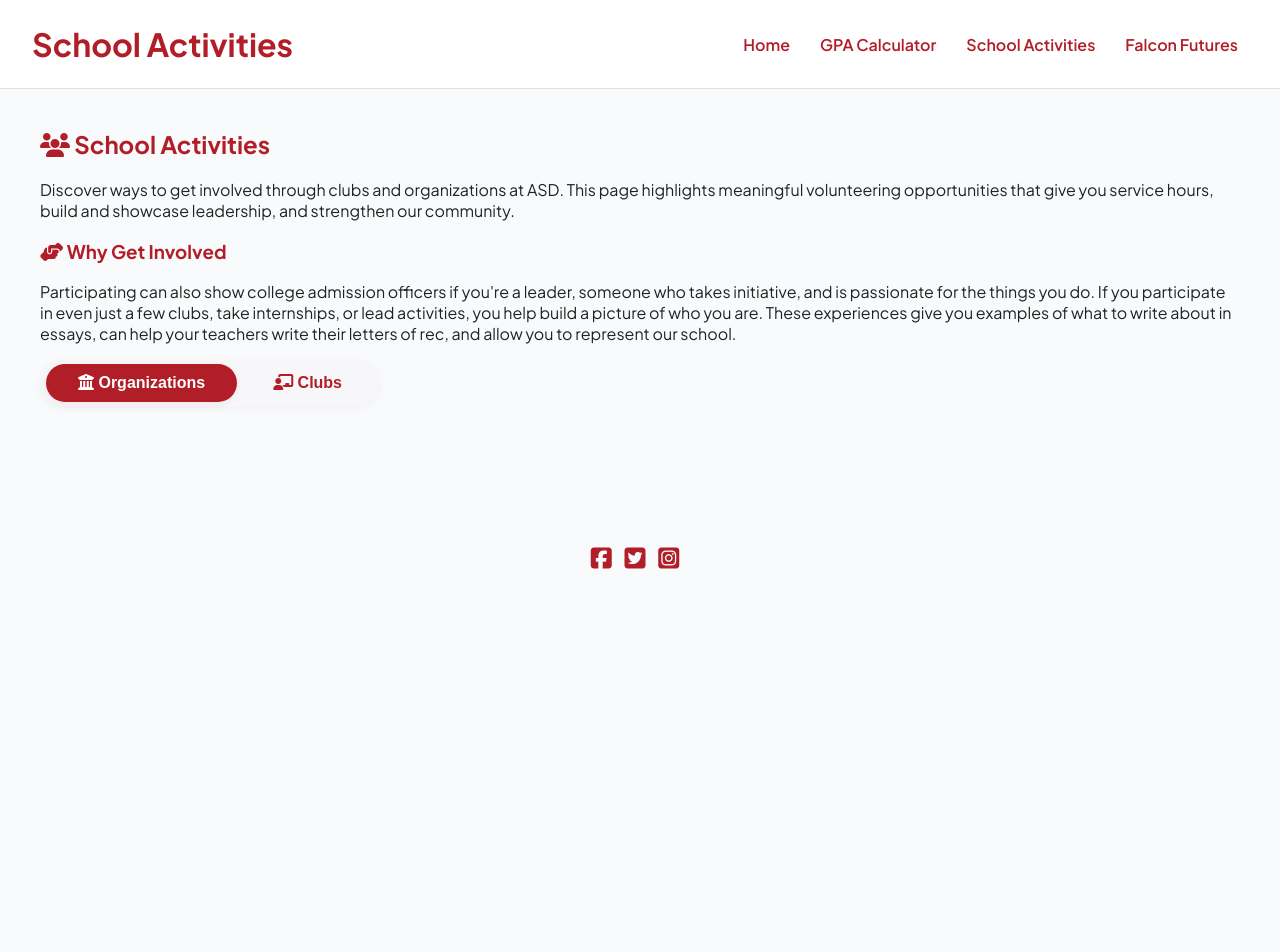
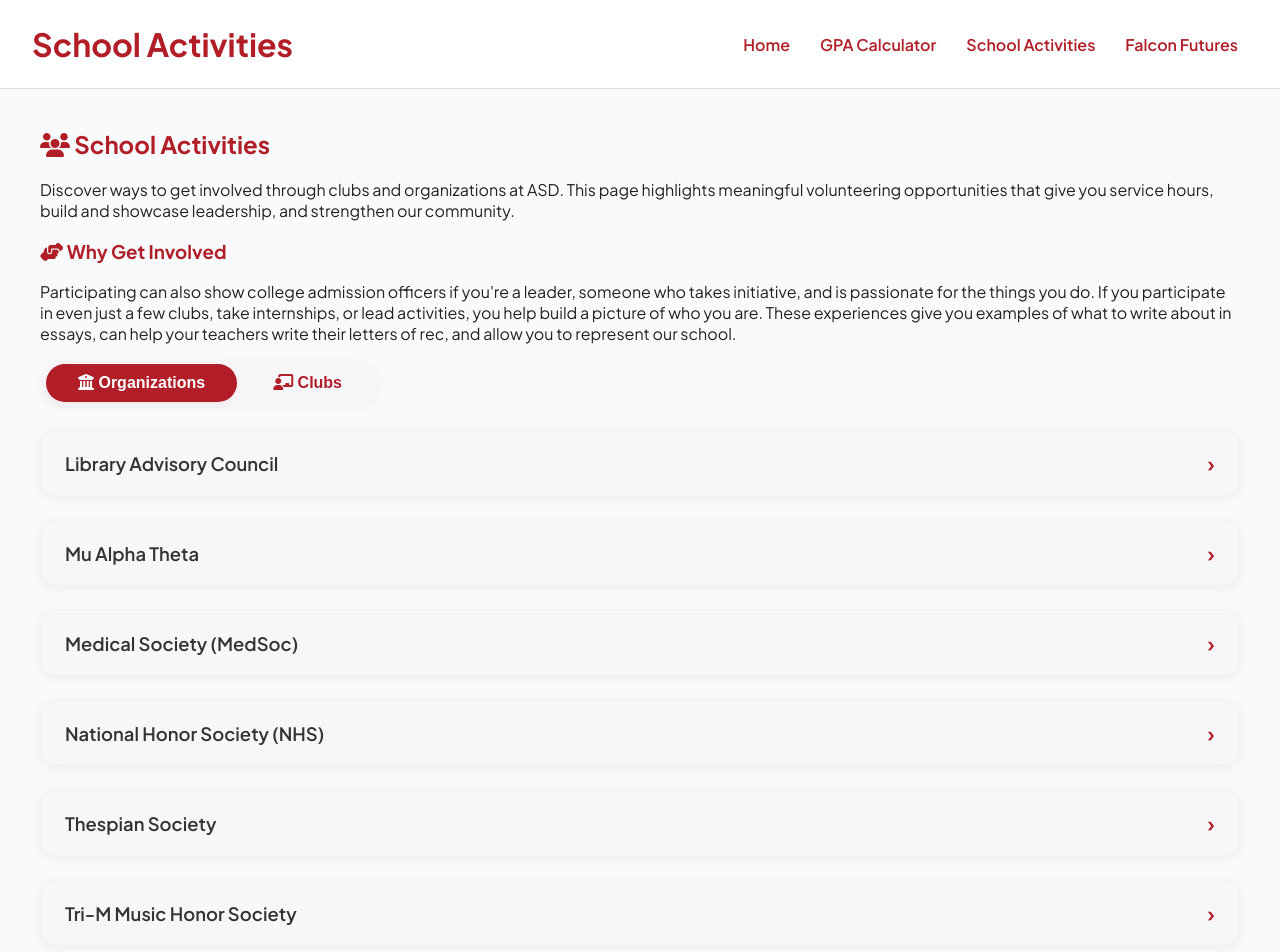
Before and after one commit to RafaelPereira7/MYASD, a plain HTML site: page activities.html in a window 1280 px wide. Shown: the top 952 px of the page. Before the commit the page ends 800 px from the top, so only its background shows below. Drawn offline with Linux system fonts and the light colour scheme.

Commit message:
fix organizations not appearing bug

```diff
--- a/activities.html
+++ b/activities.html
@@ -140,7 +140,7 @@
 
 
 
-<div id = "organizations" class = "tab-content">
+<div id = "organizations" class = "tab-content active">
   <div class="accordion-card">
     <div class="accordion-header" onclick="toggleAccordion(this)">
       Library Advisory Council
```
